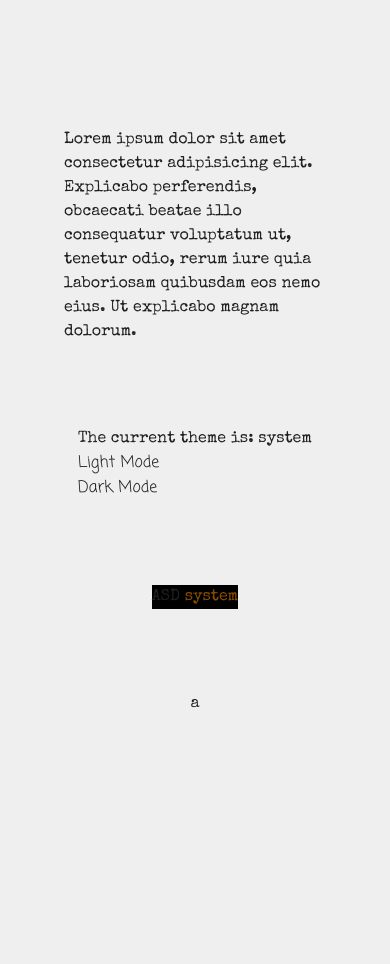
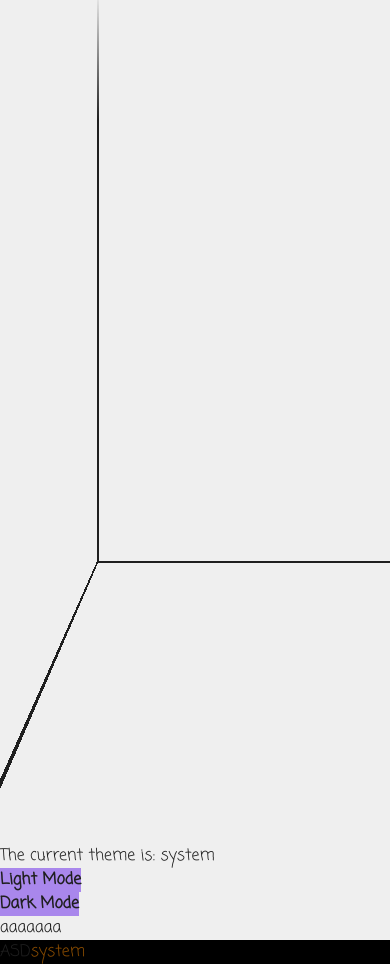
Before and after one commit to TohidEq/TohidEq, a Next.js app: page / in a window 390 px wide. Before the commit the page ends 844 px from the top, so only its background shows below. Built offline with nearby package versions, Linux system fonts and the light colour scheme.

Commit message:
Create Wall

```diff
--- a/next.config.ts
+++ b/next.config.ts
@@ -4,11 +4,18 @@ const nextConfig: NextConfig = {
   /* config options here */
   reactCompiler: true,
   turbopack: {
+    ignoreIssue: [
+      {
+        path: '**/.next/dev/**',
+        title: 'Slow filesystem detected',
+      },
+    ],
     rules: {
       "*.css": {
         loaders: ["@tailwindcss/turbopack"],
         as: "*.css",
       },
+
     },
   },
 };
--- a/src/app/globals.css
+++ b/src/app/globals.css
@@ -7,23 +7,67 @@
   --only-black: #1f1f1f;
   --only-white: #efefef;
 
+
+  --sky-day: #88edff;
+  --sky-nighgt: #203539;
+  --moon: #f9ff88;
+  --sun: #f2ff00;
+
+  --light: #fff956;
+
+
+  --light-source: transparent;
+
   --white: #efefef;
   --black: #1f1f1f;
+  --greenc: #137d13;
+  --woodenc: #7A4110;
+  --filec: #a987ec;
+  --paperc: #dec5b4;
+
+
 
 }
 
 [data-theme='dark'] {
+  --light-source: #fff715;
+
   --white: #959595;
   --black: #0a0a0a;
-
+  --greenc: #0c490c;
+  --woodenc: #3f250f;
+  --filec: #5d5865;
+  --paperc: #a58e7f;
 }
 
 
 @theme {
-  --color-pure-black: var(--pure-black);
 
   --color-foreground: var(--black);
+  --color-black: var(--black);
   --color-background: var(--white);
+  --color-white: var(--white);
+
+  --color-pure-black: var(--pure-black);
+  --color-pure-white: var(--pure-white);
+
+  --color-only-black: var(--only-black);
+  --color-only-white: var(--only-white);
+
+  --color-sky-day: var(--sky-day);
+  --color-sky-night: var(--sky-night);
+  --color-moon: var(--moon);
+  --color-sun: var(--sun);
+
+  --color-light: var(--light);
+  --color-light-source: var(--light-source);
+
+  --color-greenc: var(--greenc);
+  --color-woodenc: var(--woodenc);
+  --color-filec: var(--filec);
+  --color-paperc: var(--paperc);
+
+
 
   --font-hand: var(--font-coming-soon);
   --font-machine: var(--font-special-elite);
@@ -33,11 +77,26 @@
 
 
 body {
-  @apply font-machine text-foreground bg-background;
+  @apply
+  font-hand
+  text-foreground
+  bg-background
+  overflow-x-hidden;
 }
 
+.home__content{
+  @apply
+  relative
+  overflow-x-hidden
+  ;
+}
+
+
+
+
+/* -------------------- */
 button{
-  @apply font-hand;
+  @apply font-hand bg-filec text-foreground font-extrabold;
 }
 
 .asd{
--- a/src/app/page.tsx
+++ b/src/app/page.tsx
@@ -2,20 +2,26 @@
 import ThemeToggle from '@/components/theme-toggle';
 import { useMounted } from '@/hooks/use-mounted';
 import { useTheme } from 'next-themes';
+import Wall from '@/components/wall/wall';
 
 export default function Home() {
 
   const mounted = useMounted();
-  const { theme, setTheme } = useTheme()
+  const { theme } = useTheme()
 
   return (
-    <div className="flex flex-col flex-1 items-center justify-center">
-      <main className="flex flex-1 w-full max-w-3xl flex-col items-center justify-between py-32 px-16  sm:items-start">
+    <div className="home" id="home">
+      <main className="home__countainer">
+        <div className="home__content">
+          <Wall />
+          <ThemeToggle />aaaaaaa
+          <div className="asd">ASD
+            <span className='text-yellow-800'>
+              {mounted && theme}
+            </span>
+          </div>
 
-        <div>Lorem ipsum dolor sit amet consectetur adipisicing elit. Explicabo perferendis, obcaecati beatae illo consequatur voluptatum ut, tenetur odio, rerum iure quia laboriosam quibusdam eos nemo eius. Ut explicabo magnam dolorum.</div>
-
-        <ThemeToggle />
-        <div className="asd">ASD <span className='text-yellow-800'>{ mounted && theme}</span></div>a
+        </div>
       </main>
     </div>
   );
--- /dev/null
+++ b/src/components/wall/wall.css
@@ -0,0 +1,75 @@
+@reference "../../app/globals.css";
+
+.wall{
+  @apply
+  -z-50
+  w-screen
+  h-screen
+  relative
+  bg-greenc/0
+
+  ;
+}
+
+.wall__container{
+
+}
+
+.wall__content{
+  @apply
+  w-[80vmin]
+  h-[80vmin]
+
+  absolute
+  left-[25%]
+  bottom-1/3
+
+  ;
+}
+
+.wall__x, .wall__y, .wall__z{
+  @apply
+  bg-linear-to-r
+  from-foreground
+  via-foreground
+  to-transparent
+  from-0%
+  via-70%
+  to-90%
+
+  h-[1.5px]
+
+  w-[75vmax]
+
+  origin-bottom-left
+  absolute
+  bottom-0
+  left-0
+  ;
+}
+
+.wall__y{
+  @apply
+  -rotate-90;
+}
+
+.wall__z__container{
+  @apply absolute
+  w-1/2
+  h-full
+  bg-sun/0
+  origin-left
+  perspective-origin-left
+  ;
+
+  transform: perspective(30vw) rotateY(60deg);
+
+}
+.wall__z{
+  @apply
+  h-[4px]
+  w-full
+  -scale-x-100
+  ;
+
+}
--- /dev/null
+++ b/src/components/wall/wall.tsx
@@ -0,0 +1,38 @@
+'use client';
+import "./wall.css"
+export default function Wall() {
+
+  return (
+    <div className="wall" id="wall">
+      <div className="wall__container">
+        <div className="wall__content">
+
+          {/*
+                WALL:
+
+                  (X)
+                  |
+                  |
+                  |
+                  |
+                  |
+                  |______________ (X)
+                 /
+                /
+               /
+              /
+            (Z)
+
+          */}
+
+          <div className="wall__x"></div>
+          <div className="wall__y"></div>
+          <div className="wall__z__container">
+            <div className="wall__z"></div>
+          </div>
+
+        </div>
+      </div>
+    </div>
+  );
+}
```
